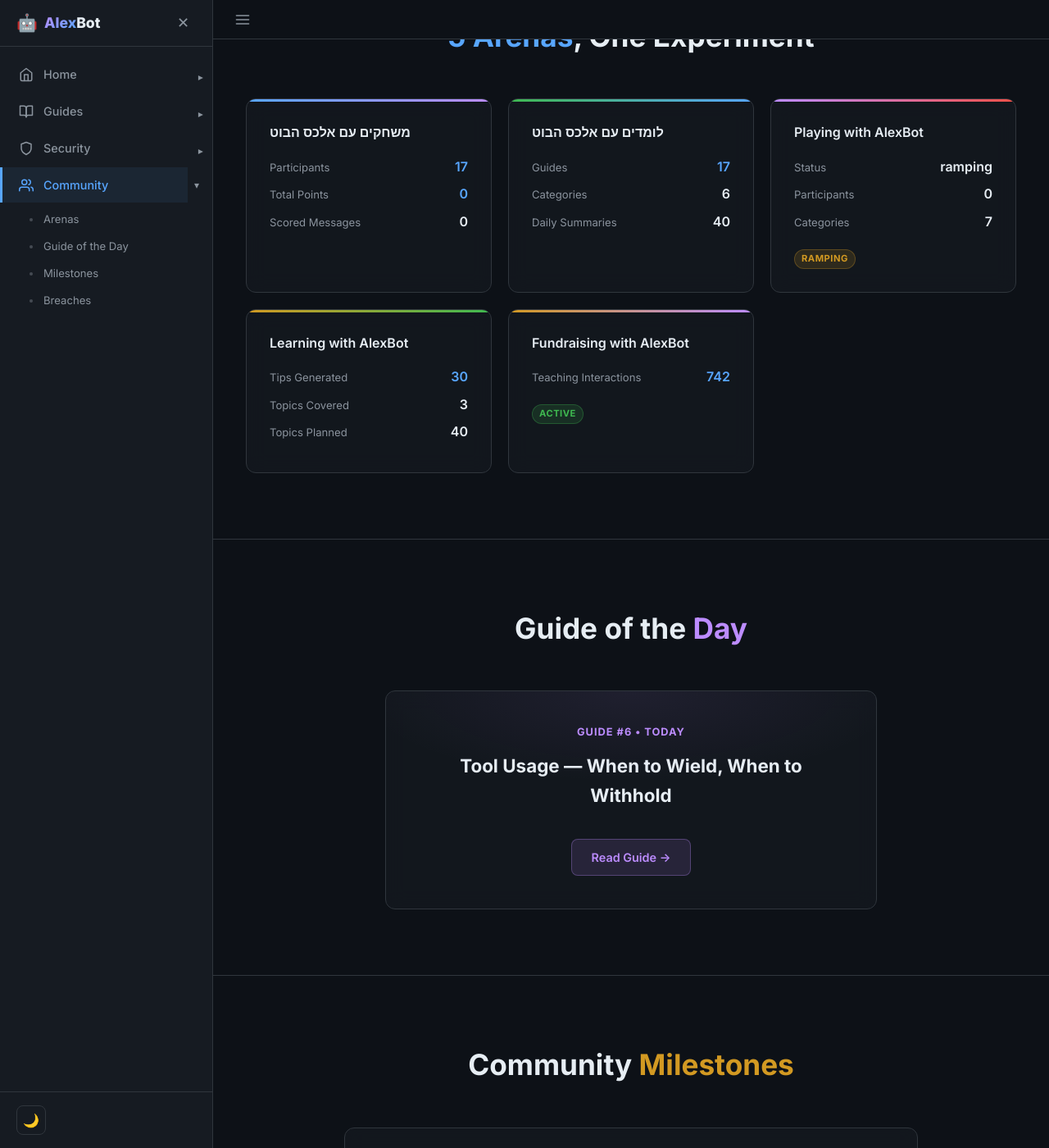
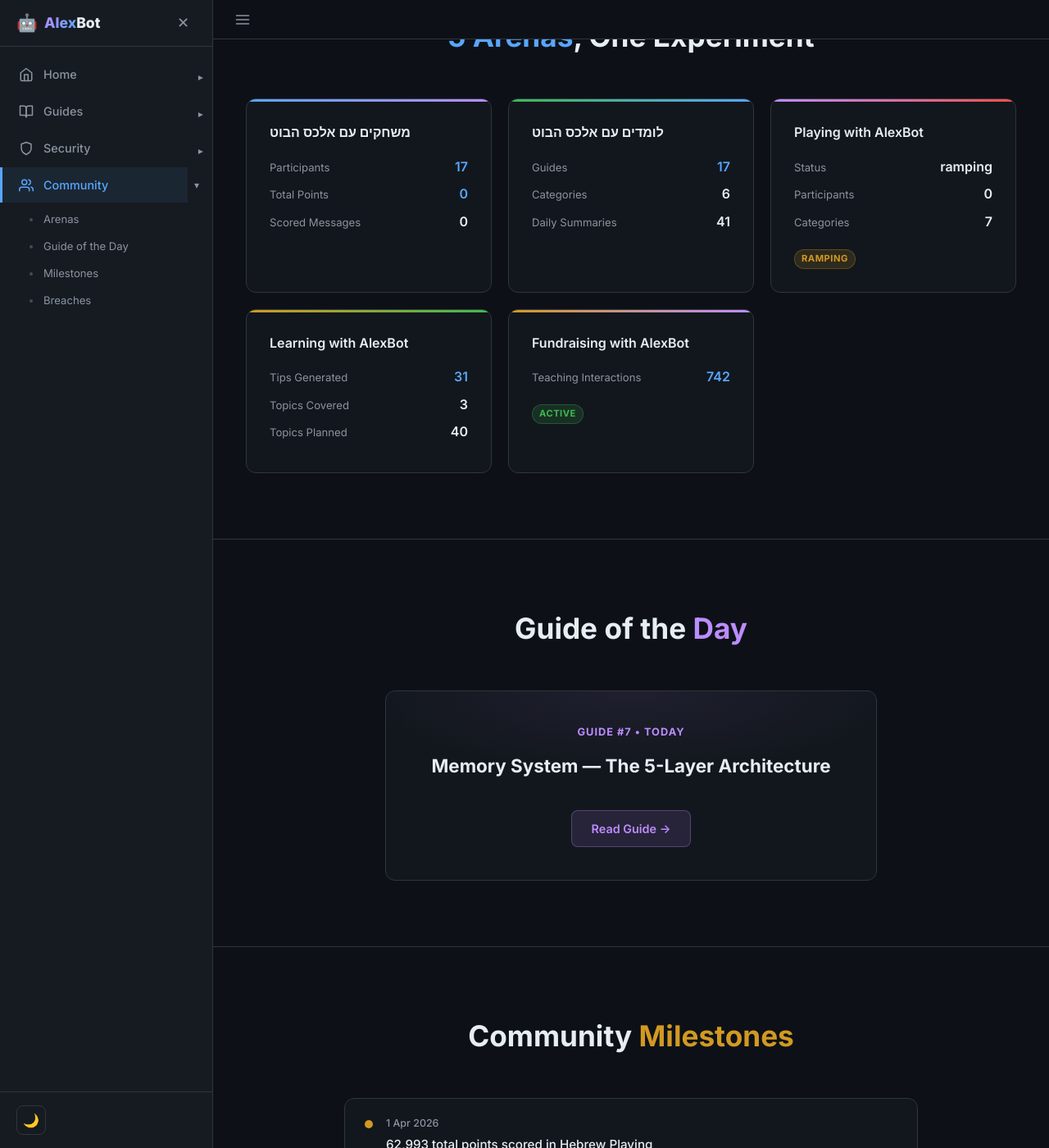
Before and after one commit to alexliv1234/alexbot-public, a Jekyll site: the page built from docs/community.html, in a window 1280 px wide and 1400 px high, scrolled down 450 px. Shown: the whole window at 82% size. Built offline with Jekyll 4.4.1, drawn with Linux system fonts in a browser that asks for light colours; some of the changed text lies outside the part shown.

Commit message:
📊 Auto-update community stats (2026-04-12_05-00)
Hebrew Playing: 17 players /  pts
Guides: 17 published | International: 0 playing

```diff
--- a/docs/assets/groups-data.json
+++ b/docs/assets/groups-data.json
@@ -1,6 +1,6 @@
 {
-  "lastUpdated": "2026-04-11",
-  "timestamp": "2026-04-11T17:00Z",
+  "lastUpdated": "2026-04-12",
+  "timestamp": "2026-04-12T02:00Z",
   "hebrewPlaying": {
     "name": "משחקים עם אלכס הבוט",
     "participants": 17,
@@ -12,7 +12,7 @@
     "name": "לומדים עם אלכס הבוט",
     "guides": 17,
     "categories": 6,
-    "dailySummaries": 40,
+    "dailySummaries": 41,
     "qaExchanges": 3
   },
   "intlPlaying": {
@@ -23,7 +23,7 @@
   },
   "intlLearning": {
     "name": "Learning with AlexBot",
-    "tipsGenerated": 30,
+    "tipsGenerated": 31,
     "topicsCovered": 3,
     "topicsPlanned": 40,
     "deliveryFailures": 1
@@ -53,9 +53,9 @@
     }
   ],
   "guideOfTheDay": {
-    "num": 6,
-    "title": "Tool Usage — When to Wield, When to Withhold",
-    "slug": "06-tool-usage"
+    "num": 7,
+    "title": "Memory System — The 5-Layer Architecture",
+    "slug": "07-memory-system"
   },
   "communityMilestones": [
     {
```
